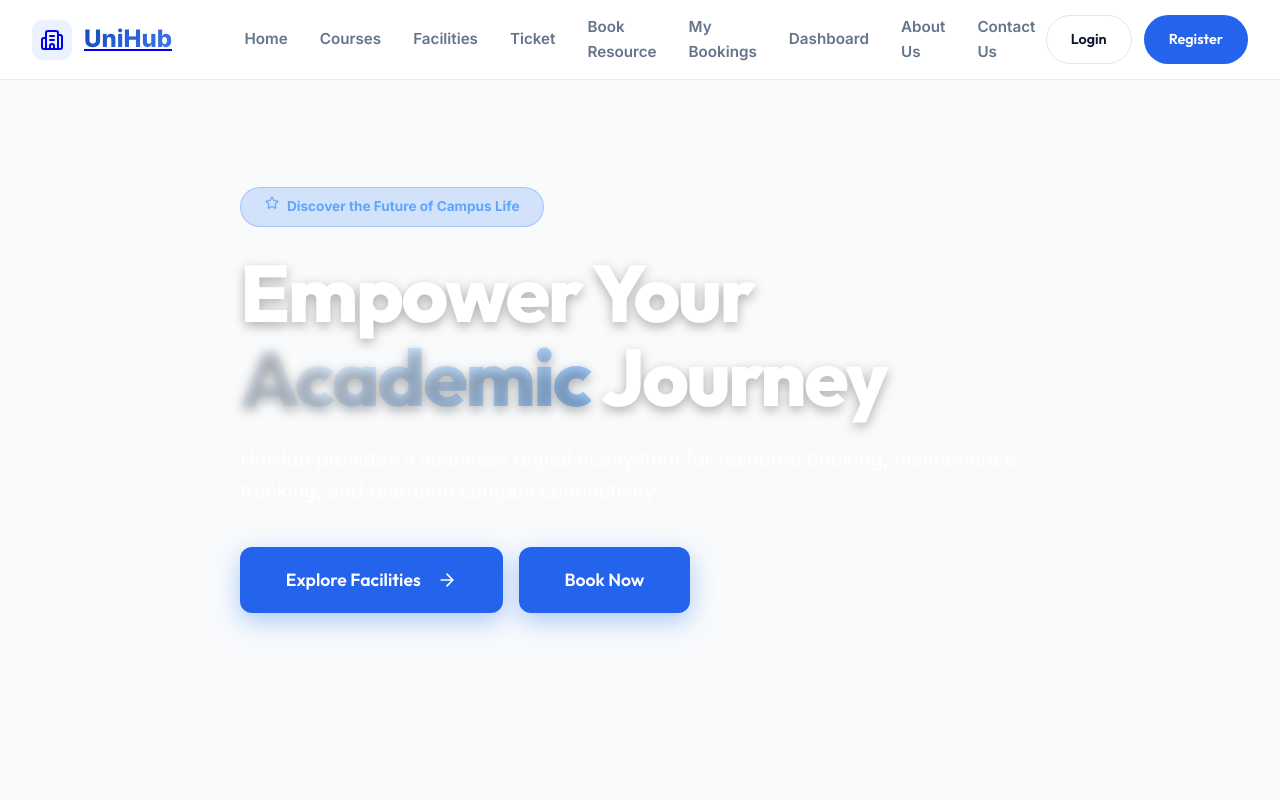
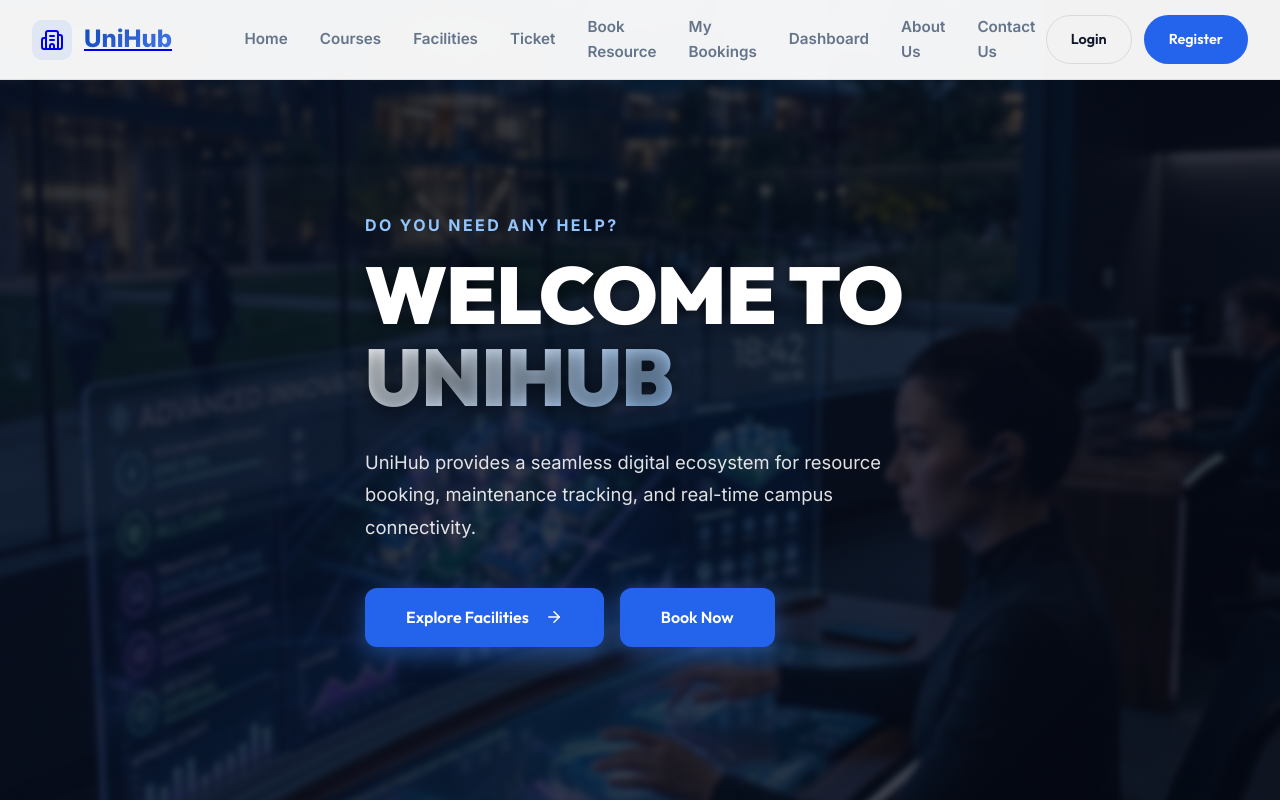
Before and after one commit to Amoda25/it3030-paf-2026-smart-campus-group-KND-05, a React (Vite) app in the folder frontend/: page / in a window 1280 px wide. Shown: the top 800 px of the page. Built offline with nearby package versions, Linux system fonts and the light colour scheme.

Commit message:
feat: redesign hero banner section and add new campus assets

```diff
--- a/frontend/src/components/HomePage.jsx
+++ b/frontend/src/components/HomePage.jsx
@@ -23,7 +23,7 @@ import {
   Clock,
   Calendar
 } from 'lucide-react';
-import campusHero from '../assets/campus_hero_new.png'; // Using the newer hero image
+import campusHero from '../assets/campus_hero_new.png';
 import facilitiesHero from '../assets/facilities_hero.png';
 import resourceBlue from '../assets/blue_resource.png';
 import systemsBlue from '../assets/blue_systems.png';
@@ -95,41 +95,46 @@ const HomePage = () => {
     <div className="home-page" style={{ background: 'var(--bg-deep)', overflowX: 'hidden' }}>
 
       {/* 1. Hero Banner Section */}
-      <section className="relative" style={{ minHeight: '100vh', display: 'flex', alignItems: 'center', padding: '120px 0' }}>
+      <section className="relative" style={{ minHeight: '100vh', display: 'flex', flexDirection: 'column', padding: '0' }}>
+        {/* Background image — blurred & darkened */}
         <div
-          className="absolute inset-0"
           style={{
+            position: 'absolute', top: 0, left: 0, right: 0, bottom: 0,
             backgroundImage: `url(${campusHero})`,
             backgroundSize: 'cover',
             backgroundPosition: 'center',
+            filter: 'blur(3px) brightness(0.45)',
             zIndex: 1,
-            filter: 'brightness(0.6)'
+            transform: 'scale(1.05)'
           }}
         ></div>
+        {/* Extra dark overlay for text clarity */}
         <div
-          className="absolute inset-0"
           style={{
-            background: 'linear-gradient(135deg, rgba(15, 23, 42, 0.8) 0%, rgba(15, 23, 42, 0.4) 100%)',
+            position: 'absolute', top: 0, left: 0, right: 0, bottom: 0,
+            background: 'linear-gradient(135deg, rgba(10, 18, 40, 0.7) 0%, rgba(10, 18, 40, 0.4) 100%)',
             zIndex: 2
           }}
         ></div>
 
-        <div className="container relative" style={{ zIndex: 3 }}>
+        {/* Hero text — full width, left aligned */}
+        <div className="container relative" style={{ zIndex: 3, flex: 1, display: 'flex', alignItems: 'center', paddingTop: '160px', paddingBottom: '100px' }}>
           <div className={`animate-fade-in ${isVisible ? 'opacity-100' : 'opacity-0'}`} style={{ maxWidth: '800px', transition: 'all 1s ease-out' }}>
-            <div style={{ display: 'inline-flex', padding: '8px 24px', background: 'rgba(59, 130, 246, 0.2)', backdropFilter: 'blur(10px)', color: '#60a5fa', borderRadius: '99px', fontSize: '0.85rem', fontWeight: 'bold', marginBottom: '1.5rem', border: '1px solid rgba(59, 130, 246, 0.3)' }}>
-              <Star size={14} style={{ marginRight: '8px' }} /> Discover the Future of Campus Life
-            </div>
-            <h1 style={{ fontSize: '5rem', fontWeight: 800, color: 'white', lineHeight: 1.05, marginBottom: '1.5rem', textShadow: '0 4px 12px rgba(0,0,0,0.3)' }}>
-              Empower Your <span className="hero-gradient-text">Academic</span> Journey
+            <p style={{ color: '#93c5fd', fontWeight: 700, fontSize: '1rem', textTransform: 'uppercase', letterSpacing: '0.15em', marginBottom: '1rem' }}>
+              DO YOU NEED ANY HELP?
+            </p>
+            <h1 style={{ fontSize: '5rem', fontWeight: 900, color: 'white', lineHeight: 1.02, marginBottom: '1.8rem', textTransform: 'uppercase', textShadow: '0 2px 20px rgba(0,0,0,0.6)', letterSpacing: '-0.01em' }}>
+              WELCOME TO<br />
+              <span className="hero-gradient-text">UniHub</span>
             </h1>
-            <p style={{ fontSize: '1.25rem', color: 'rgba(255, 255, 255, 0.9)', marginBottom: '2.5rem', lineHeight: 1.6 }}>
+            <p style={{ fontSize: '1.15rem', color: 'rgba(255, 255, 255, 0.88)', marginBottom: '2.8rem', lineHeight: 1.75, maxWidth: '550px' }}>
               UniHub provides a seamless digital ecosystem for resource booking, maintenance tracking, and real-time campus connectivity.
             </p>
             <div className="flex items-center gap-4">
-              <Link to="/facilities" className="btn btn-primary" style={{ padding: '1.1rem 2.8rem', fontSize: '1.1rem', boxShadow: '0 8px 25px rgba(59, 130, 246, 0.4)' }}>
-                Explore Facilities <ArrowRight size={20} style={{ marginLeft: '8px' }} />
+              <Link to="/facilities" className="btn btn-primary" style={{ padding: '1rem 2.5rem', fontSize: '1rem', boxShadow: '0 8px 25px rgba(59, 130, 246, 0.45)' }}>
+                Explore Facilities <ArrowRight size={18} style={{ marginLeft: '8px' }} />
               </Link>
-              <Link to="/book" className="btn btn-primary" style={{ padding: '1.1rem 2.8rem', fontSize: '1.1rem', boxShadow: '0 8px 25px rgba(59, 130, 246, 0.4)' }}>
+              <Link to="/book" className="btn btn-primary" style={{ padding: '1rem 2.5rem', fontSize: '1rem', boxShadow: '0 8px 25px rgba(59, 130, 246, 0.45)' }}>
                 Book Now
               </Link>
             </div>
@@ -146,9 +151,6 @@ const HomePage = () => {
               <span style={{ color: 'var(--primary)', fontWeight: 700, textTransform: 'uppercase', fontSize: '0.85rem', letterSpacing: '0.1em' }}>Campus Highlights</span>
               <h2 style={{ fontSize: '3rem', fontWeight: 800, marginTop: '0.5rem' }}>Popular Facilities</h2>
             </div>
-            <Link to="/facilities" className="btn btn-outline" style={{ borderRadius: '99px' }}>
-              View All Facilities <ChevronRight size={18} />
-            </Link>
           </div>
 
           <div style={{ display: 'grid', gridTemplateColumns: 'repeat(auto-fit, minmax(350px, 1fr))', gap: '2.5rem' }}>
```
Also changed, not shown: frontend/src/assets/hero_student.png (added), frontend/src/assets/sliit_campus.png (added).
